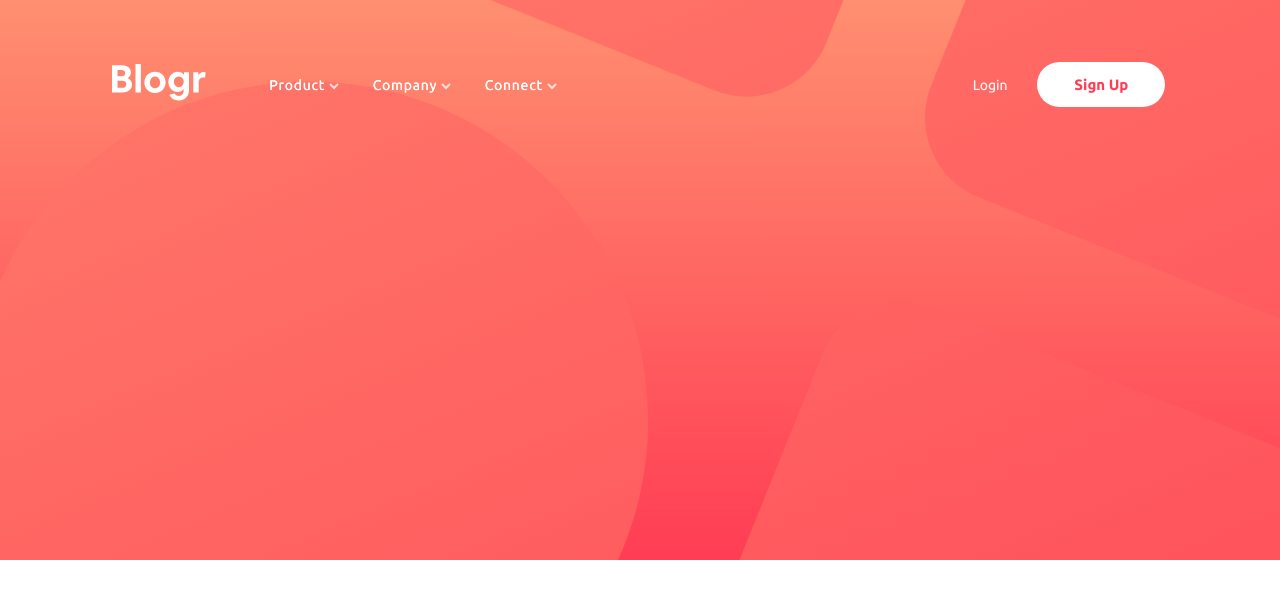
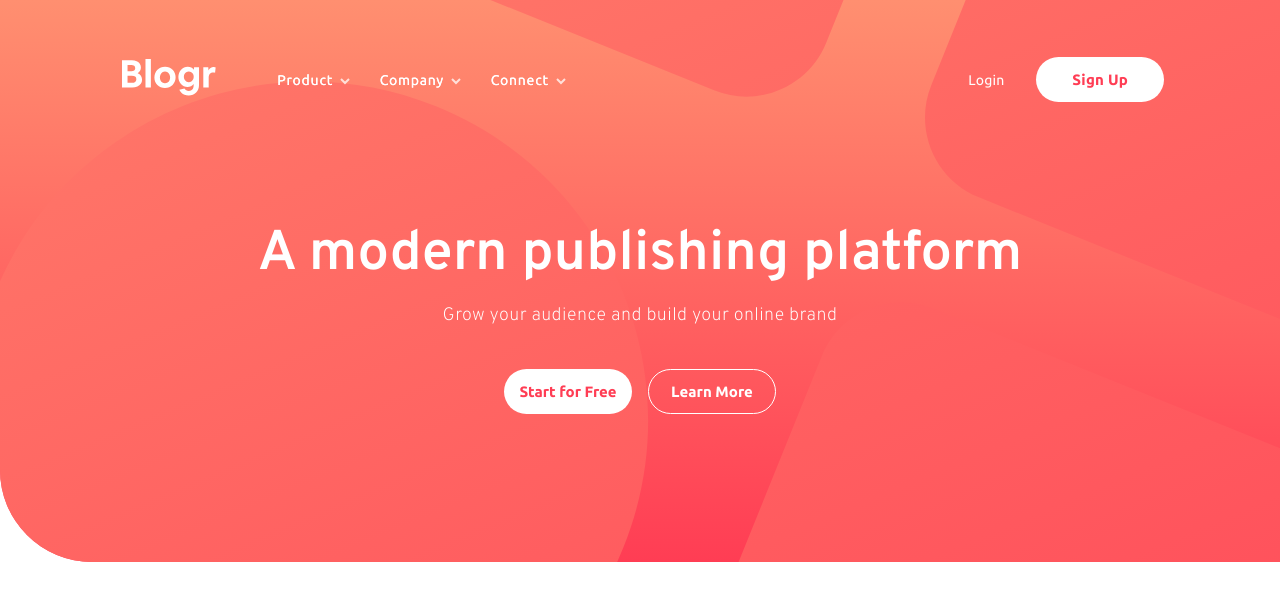
Before and after one commit to malekak44/blogr, a plain HTML site: page index.html in a window 1280 px wide. Drawn offline with Linux system fonts and the light colour scheme.

Commit message:
desktop header done

```diff
--- a/app/scss/_globals.scss
+++ b/app/scss/_globals.scss
@@ -20,6 +20,12 @@ a {
     text-decoration: none;
 }
 
+h1,
+h2,
+h3 {
+    font-family: $overpass;
+}
+
 .hide-for-mobile {
     @include breakpoint-down(medium) {
         display: none;
--- a/app/scss/_header.scss
+++ b/app/scss/_header.scss
@@ -1,8 +1,9 @@
 .header {
-    height: 35rem;
+    height: 35.1rem;
     position: relative;
     overflow: hidden;
     background-image: linear-gradient(to bottom, #ff8f70, #ff3d54);
+    border-bottom-left-radius: 92px;
 
     &__bg {
         left: -34rem;
@@ -16,7 +17,7 @@
         display: flex;
         align-items: center;
         justify-content: space-between;
-        padding: 59px 0;
+        padding: 54px 0 54px 10px;
         max-width: 66rem;
         position: relative;
     }
@@ -38,7 +39,7 @@
             position: relative;
 
             &:not(:last-child) {
-                margin-right: 30px;
+                margin-right: 26px;
             }
 
             &:hover {
@@ -92,20 +93,22 @@
             text-shadow: 0 0 0.5px $white;
 
             img {
+                margin-left: 3px;
                 transition: all 300ms ease-in-out;
             }
         }
     }
 
     &__btns {
-        flex: 0.25;
+        flex: 0.26;
 
         .btn {
             color: $white;
             font-size: 14px;
+            letter-spacing: 0.25px;
 
             &:first-child {
-                margin-right: 26px;
+                margin-right: 28px;
             }
 
             &:last-child {
@@ -113,10 +116,60 @@
                 color: $lightRed;
                 background: $white;
                 font-weight: bold;
-                padding: 14px 37px;
+                padding: 14px 36px;
                 border-radius: 30px;
             }
         }
 
     }
+
+    &__hero {
+        color: $white;
+        text-align: center;
+        position: relative;
+        margin-top: 62px;
+        font-family: $overpass;
+
+        h1 {
+            font-size: 56px;
+            margin: 0;
+        }
+
+        p {
+            font-size: 18px;
+            font-weight: 200;
+            letter-spacing: 0.4px;
+            margin: 14px auto 42px;
+        }
+
+        &__btns {
+            font-family: $ubuntu;
+            display: flex;
+            align-items: center;
+            justify-content: center;
+
+            .btn {
+                width: 128px;
+                height: 45px;
+                font-weight: bold;
+                border-radius: 30px;
+                display: flex;
+                align-items: center;
+                justify-content: center;
+                font-size: 15px;
+
+                &:first-child {
+                    background: $white;
+                    color: $lightRed;
+                    border: 1px solid transparent;
+                    margin-right: 16px;
+                }
+
+                &:last-child {
+                    color: $white;
+                    border: 1px solid $white;
+                }
+            }
+        }
+    }
 }
--- a/app/scss/_variables.scss
+++ b/app/scss/_variables.scss
@@ -1,4 +1,4 @@
-@import url('https://fonts.googleapis.com/css2?family=Overpass:wght@300;600&family=Ubuntu:wght@400;500;700&display=swap');
+@import url('https://fonts.googleapis.com/css2?family=Overpass:wght@200;300;600&family=Ubuntu:wght@400;500;700&display=swap');
 
 // Colors
 $lightRed: hsl(356, 100%, 66%);
--- a/index.html
+++ b/index.html
@@ -53,16 +53,19 @@
 
       </div>
     </nav>
+
+    <section class="header__hero">
+      <h1>A modern publishing platform</h1>
+      <p>Grow your audience and build your online brand</p>
+      <div class="header__hero__btns">
+        <a href="#" class="btn">Start for Free</a>
+        <a href="#" class="btn">Learn More</a>
+      </div>
+    </section>
   </header>
 
 
   <!--
-  A modern publishing platform
-  Grow your audience and build your online brand
-
-  Start for Free
-  Learn More
-
   Designed for the future
 
   Introducing an extensible editor
```
Also changed, not shown: dist/style.css, 1 other file.
